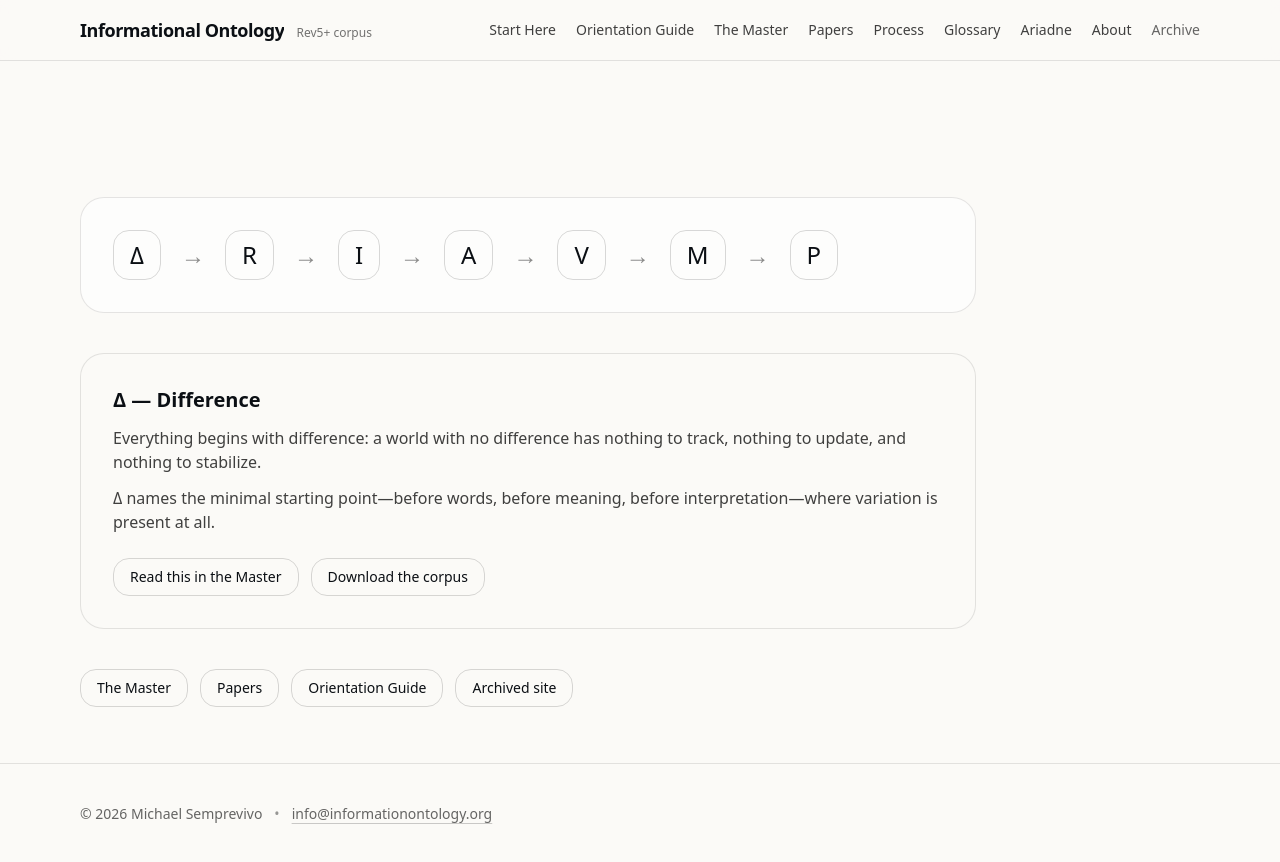
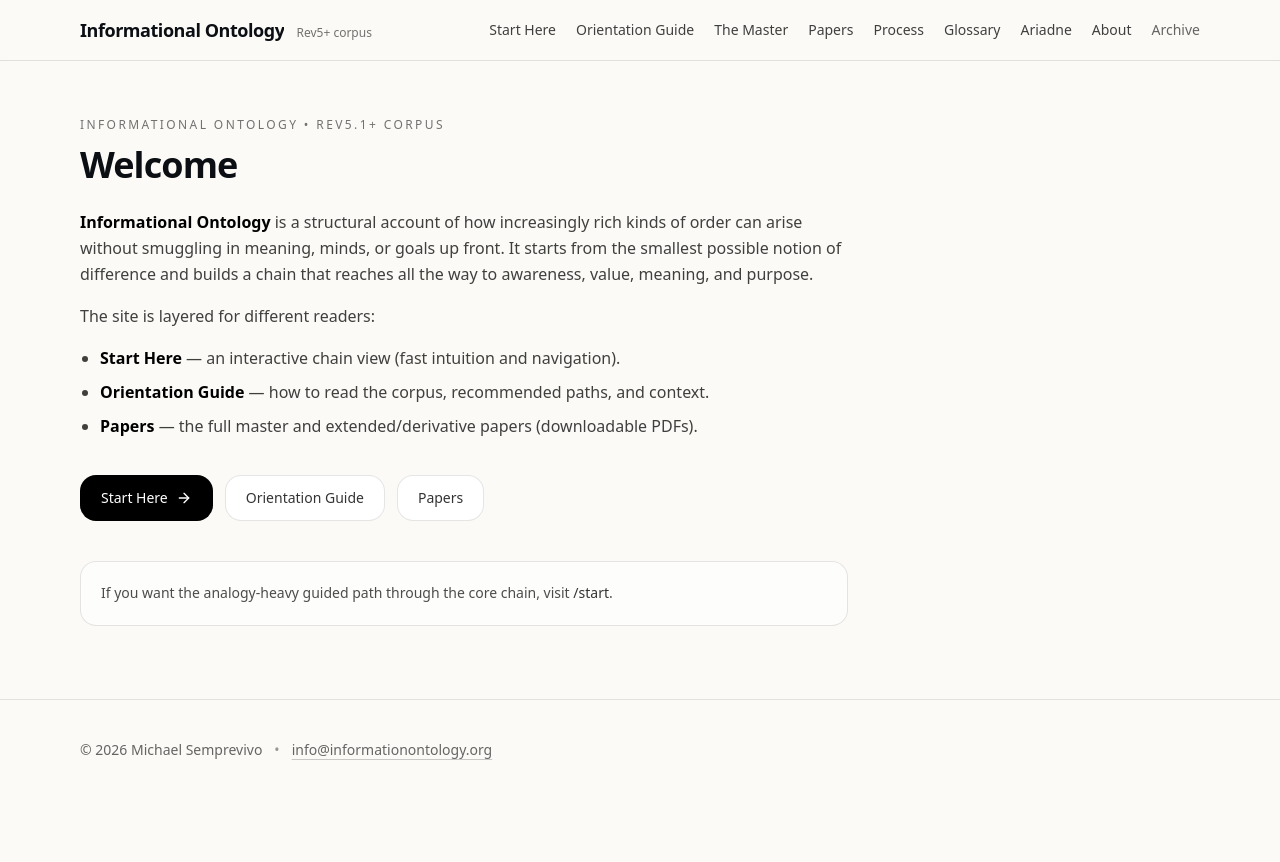
Before and after one commit to MindsEye69/information-ontology-site, a Next.js app: page / in a window 1280 px wide. After the commit the page ends 800 px from the top, so only its background shows below. Built offline with nearby package versions, Linux system fonts and the light colour scheme.

Commit message:
rEWIRED PAGES

```diff
--- a/app/page.tsx
+++ b/app/page.tsx
@@ -1,5 +1,88 @@
-import RegimeChainExplorer from "@/components/regime-chain-explorer";
+import Link from "next/link";
+import { ArrowRight } from "lucide-react";
+
+function PrimaryLink({ href, label }: { href: string; label: string }) {
+  return (
+    <Link
+      href={href}
+      className="inline-flex items-center justify-center gap-2 rounded-2xl border border-black/10 bg-black text-white px-5 py-3 text-sm font-medium no-underline hover:bg-black/90"
+    >
+      {label} <ArrowRight className="h-4 w-4" />
+    </Link>
+  );
+}
+
+function SecondaryLink({ href, label }: { href: string; label: string }) {
+  return (
+    <Link
+      href={href}
+      className="inline-flex items-center justify-center rounded-2xl border border-black/10 bg-white px-5 py-3 text-sm font-medium text-black/80 no-underline hover:bg-black/5"
+    >
+      {label}
+    </Link>
+  );
+}
 
 export default function HomePage() {
-  return <RegimeChainExplorer />;
+  return (
+    <main className="mx-auto max-w-6xl px-4 py-14">
+      <div className="max-w-3xl">
+        <p className="text-xs uppercase tracking-[0.2em] text-black/55">
+          Informational Ontology • Rev5.1+ corpus
+        </p>
+
+        <h1 className="mt-3 text-3xl md:text-4xl font-semibold tracking-tight">
+          Welcome
+        </h1>
+
+        <div className="mt-6 text-black/75 leading-relaxed space-y-4">
+          <p>
+            <span className="font-semibold text-black">Informational Ontology</span> is a
+            structural account of how increasingly rich kinds of order can arise without
+            smuggling in meaning, minds, or goals up front. It starts from the smallest
+            possible notion of difference and builds a chain that reaches all the way to
+            awareness, value, meaning, and purpose.
+          </p>
+
+          <p>
+            The site is layered for different readers:
+          </p>
+
+          <ul className="list-disc pl-5 space-y-2">
+            <li>
+              <span className="font-semibold text-black">Start Here</span> — an interactive
+              chain view (fast intuition and navigation).
+            </li>
+            <li>
+              <span className="font-semibold text-black">Orientation Guide</span> — how to
+              read the corpus, recommended paths, and context.
+            </li>
+            <li>
+              <span className="font-semibold text-black">Papers</span> — the full master and
+              extended/derivative papers (downloadable PDFs).
+            </li>
+          </ul>
+        </div>
+
+        <div className="mt-9 flex flex-wrap gap-3">
+          <PrimaryLink href="/start-here" label="Start Here" />
+          <SecondaryLink href="/orientation" label="Orientation Guide" />
+          <SecondaryLink href="/papers" label="Papers" />
+        </div>
+
+        <div className="mt-10 rounded-2xl border border-black/10 bg-white/60 p-5">
+          <p className="text-sm text-black/70 leading-relaxed">
+            If you want the analogy-heavy guided path through the core chain, visit{" "}
+            <Link
+              href="/start"
+              className="text-black/80 hover:text-black font-medium no-underline"
+            >
+              /start
+            </Link>
+            .
+          </p>
+        </div>
+      </div>
+    </main>
+  );
 }
--- a/app/start-here/page.tsx
+++ b/app/start-here/page.tsx
@@ -1,20 +1,7 @@
-    export default function Page() {
-      return (
-        <div className="mx-auto max-w-6xl px-4 py-14">
-          <div className="max-w-3xl">
-            <p className="text-xs uppercase tracking-[0.2em] text-black/55">Start Here</p>
-            <h1 className="mt-3 text-3xl md:text-4xl font-semibold tracking-tight">Start Here</h1>
-            <div className="mt-6 text-black/75 leading-relaxed space-y-4">
-              <p>
-  A brief orientation for reading the corpus. This page will introduce the regime chain, the scope discipline,
-  and the recommended reading paths for different audiences.
-</p>
-<p>
-  (Content to be filled from the finalized corpus and project-front materials.)
-</p>
+import RegimeChainExplorer from "@/components/regime-chain-explorer";
 
-            </div>
-          </div>
-        </div>
-      );
-    }
+export default function StartHerePage() {
+  // This page intentionally preserves the original landing experience:
+  // the interactive Δ → R → I → A → V → M → P chain.
+  return <RegimeChainExplorer />;
+}
```
